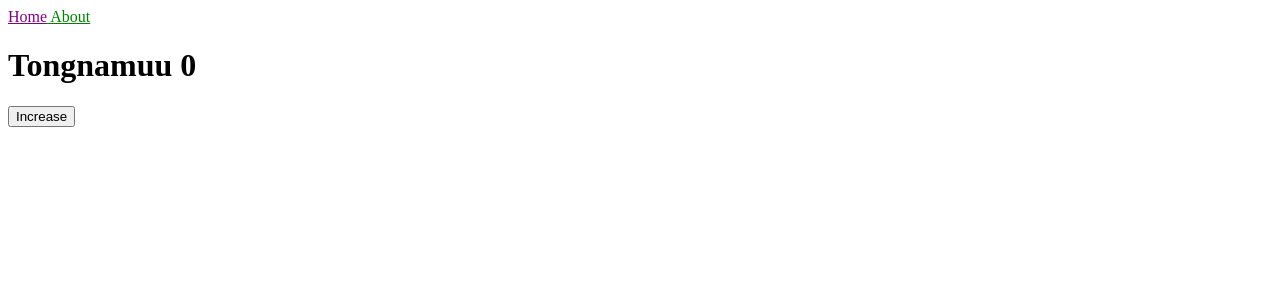
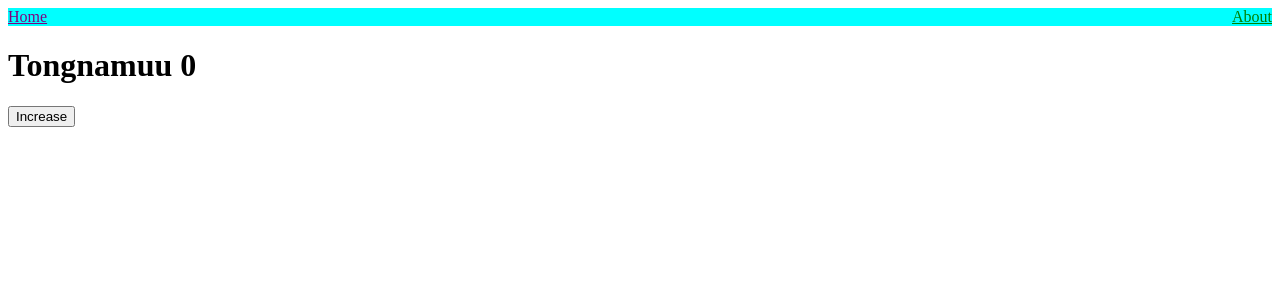
Before and after one commit to tongnamuu/nextjs-tongnamuu, a Next.js app: page / in a window 1280 px wide. Shown: the top 300 px of the page. Built offline with nearby package versions, Linux system fonts and the light colour scheme.

Commit message:
test css modules

```diff
--- a/components/NavBar.js
+++ b/components/NavBar.js
@@ -1,10 +1,11 @@
 import Link from "next/link"
 import { useRouter } from "next/router"
+import styles from "./NavBar.module.css"
 
 export default function NavBar() {
     const router = useRouter()
 
-    return <nav>
+    return <nav className={styles.nav}>
         <Link href="/">
             <a style={{ color: router.pathname === "/" ? "purple": "green" }}>Home</a>
         </Link>
--- /dev/null
+++ b/components/NavBar.module.css
@@ -0,0 +1,5 @@
+.nav {
+   display: flex;
+   justify-content: space-between;
+   background-color: aqua;
+}
```
